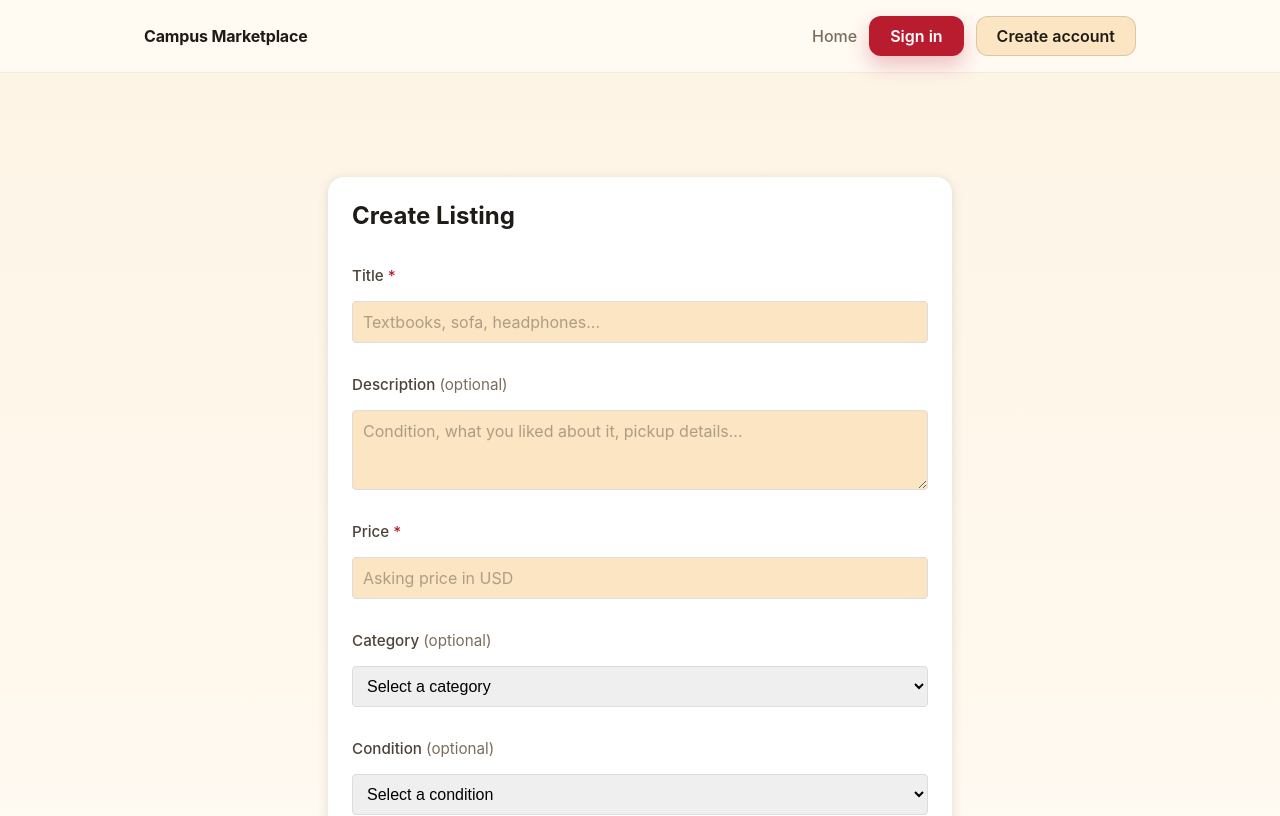
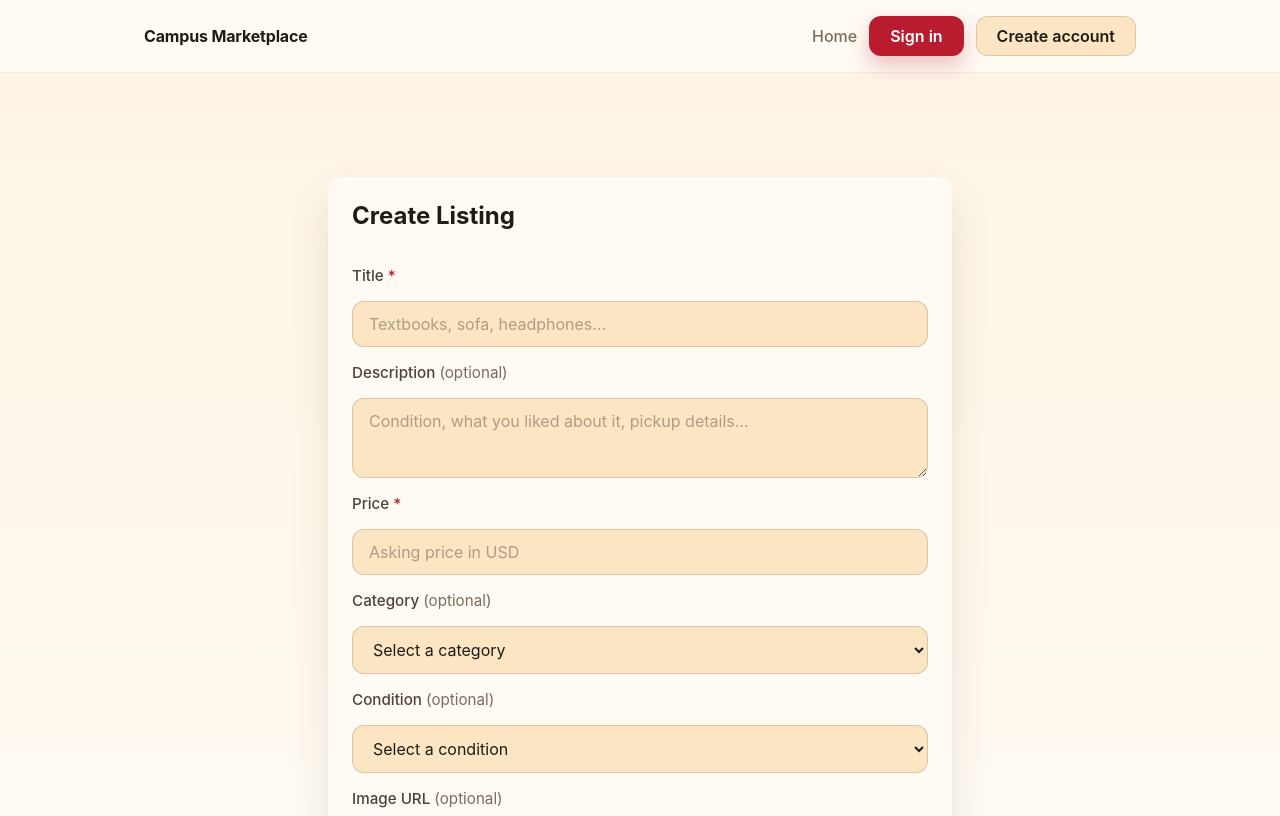
Before and after one commit to kreenatotala/cs5610-campus-marketplace, a React (Vite) app in the folder frontend/: page /form in a window 1280 px wide. Shown: the top 816 px of the page. Built offline with nearby package versions, Linux system fonts and the light colour scheme.

Commit message:
global styles for all colors

```diff
--- a/frontend/src/components/ItemCard.css
+++ b/frontend/src/components/ItemCard.css
@@ -1,5 +1,5 @@
 .item-card {
-    background: white;
+    background: var(--surface);
     border-radius: 8px;
     box-shadow: 0 2px 8px rgba(0, 0, 0, 0.1);
     overflow: hidden;
@@ -27,7 +27,7 @@
   .price {
     font-size: 1.5rem;
     font-weight: bold;
-    color: #d32f2f;
+    color: var(--price-color);
     margin: 8px 0;
   }
 
@@ -41,7 +41,7 @@
   .category {
     display: inline-block;
     padding: 4px 12px;
-    background: #f5f5f5;
+    background: var(--chip-bg-neutral);
     border-radius: 16px;
     font-size: 0.85rem;
   }
@@ -51,8 +51,8 @@
     padding: 4px 12px;
     border-radius: 16px;
     font-size: 0.85rem;
-    background: #fff4f4;
-    color: #a22828;
+    background: var(--chip-bg-accent-soft);
+    color: var(--accent);
   }
 
   .actions {
--- a/frontend/src/components/ItemForm.css
+++ b/frontend/src/components/ItemForm.css
@@ -8,24 +8,13 @@
   max-width: 100%;
   margin: 0 auto;
   padding: 24px;
-  background: white;
-  border-radius: 16px;
-  box-shadow: 0 2px 12px rgba(0, 0, 0, 0.12);
+  background: var(--surface);
+  border-radius: var(--radius-md);
+  box-shadow: var(--shadow-soft);
 }
 
   .item-form h2 {
     margin-top: 0;
-  }
-
-  .item-form input,
-  .item-form select,
-  .item-form textarea {
-    width: 100%;
-    padding: 10px;
-    margin-bottom: 16px;
-    border: 1px solid #ddd;
-    border-radius: 4px;
-    font-size: 1rem;
   }
 
   .item-form textarea {
--- a/frontend/src/index.css
+++ b/frontend/src/index.css
@@ -9,6 +9,9 @@
   --accent: #ba1c2f;
   --accent-hover: #991527;
   --accent-soft: rgba(186, 28, 47, 0.12);
+  --price-color: var(--accent);
+  --chip-bg-neutral: #f5f5f5;
+  --chip-bg-accent-soft: #fff4f4;
   --shadow-soft: 0 20px 40px rgba(83, 64, 50, 0.12);
   --radius-lg: 24px;
   --radius-md: 12px;
@@ -100,7 +103,8 @@ label {
 }
 
 input,
-textarea {
+textarea,
+select {
   width: 100%;
   padding: 0.75rem 1rem;
   border-radius: var(--radius-md);
--- a/frontend/src/pages/ItemsPage.css
+++ b/frontend/src/pages/ItemsPage.css
@@ -41,7 +41,7 @@
 }
 
 .price-separator {
-  color: #7b6d5d;
+  color: var(--text-muted);
 }
 
 .items-grid {
--- a/frontend/src/pages/ItemsPage.jsx
+++ b/frontend/src/pages/ItemsPage.jsx
@@ -133,13 +133,13 @@ function ItemsPage() {
   return (
     <>
       <GlobalNav />
-      <div className="items-page">
-        <div className="items-header">
+      <div className="items-page" role="main">
+        <header className="items-header">
           <h1>Campus Marketplace</h1>
           <button className="btn btn-primary" onClick={() => setShowForm(true)}>
             + Create Listing
           </button>
-        </div>
+        </header>
         <div className="items-filters">
           <div className="filter-group">
             <label htmlFor="filter-category">Category</label>
```
